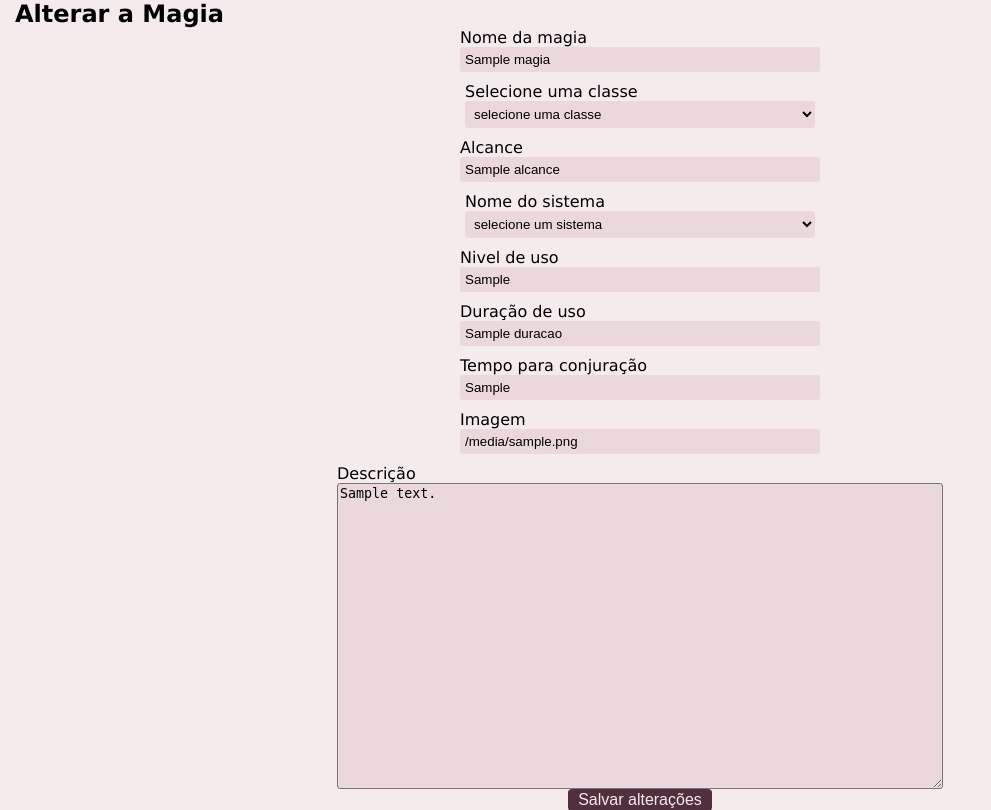
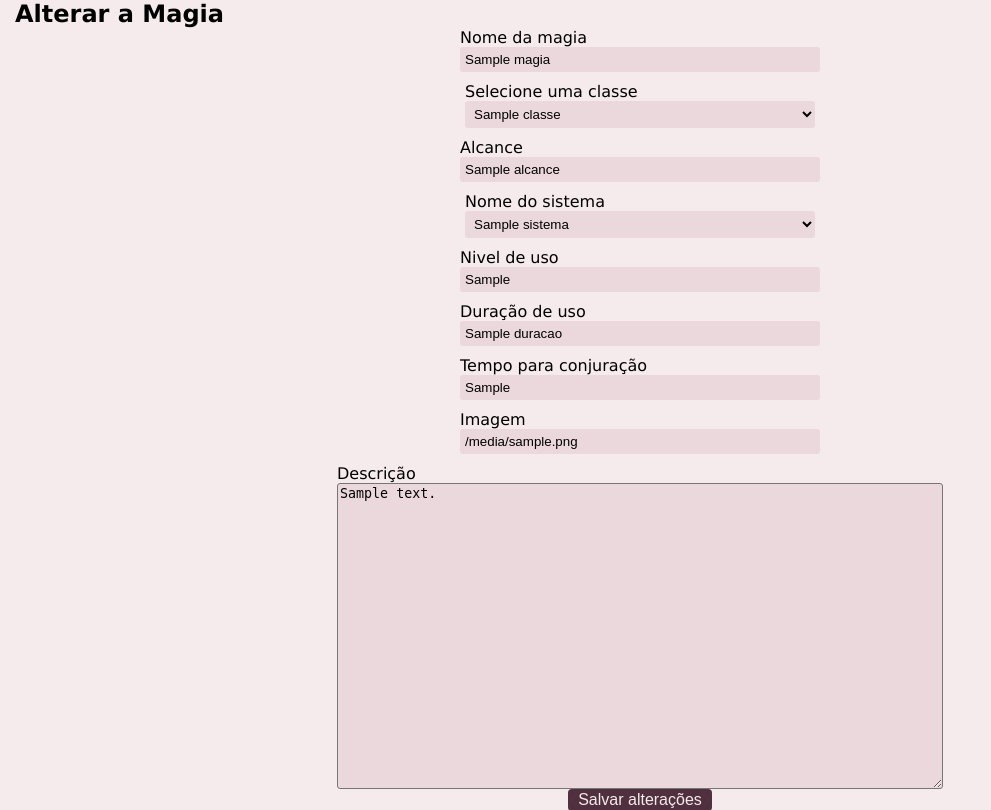
Before and after one commit to EnzoZKe/MagoWiki, a Flask app: page /magias/alterar/1 in a window 1280 px wide. Shown: the part 132-942 px from the top of the page, without its empty margins (0-991 px from the left). Run offline with Flask 3, Linux system fonts and the light colour scheme; a database or web service that is not in the repository returns one stand-in record (values such as "Sample title"); some libraries are stand-ins or nearby versions.

Commit message:
Select modificar magia updt

```diff
--- a/templates/alterar_magia.html
+++ b/templates/alterar_magia.html
@@ -51,7 +51,6 @@
                 <div>
                     <label for="">Selecione uma classe</label>
                     <select name="CLASSE" id="classe" class="inputs-self">
-                        <option value="">selecione uma classe</option>
                         {% for classe in classes %}
                         <option value="{{ classe.id_classe }}">{{classe.nome_classe}}</option>
                         {% endfor %}
@@ -66,7 +65,6 @@
                 <div>
                     <label for="">Nome do sistema</label>
                     <select name="SISTEMA" id="sistema" class="inputs-self">
-                        <option value="">selecione um sistema</option>
                         {% for sistema in sistemas %}
                         <option value="{{ sistema.id_sistema }}">{{sistema.nome_sistema}}</option>
                         {% endfor %}
```
